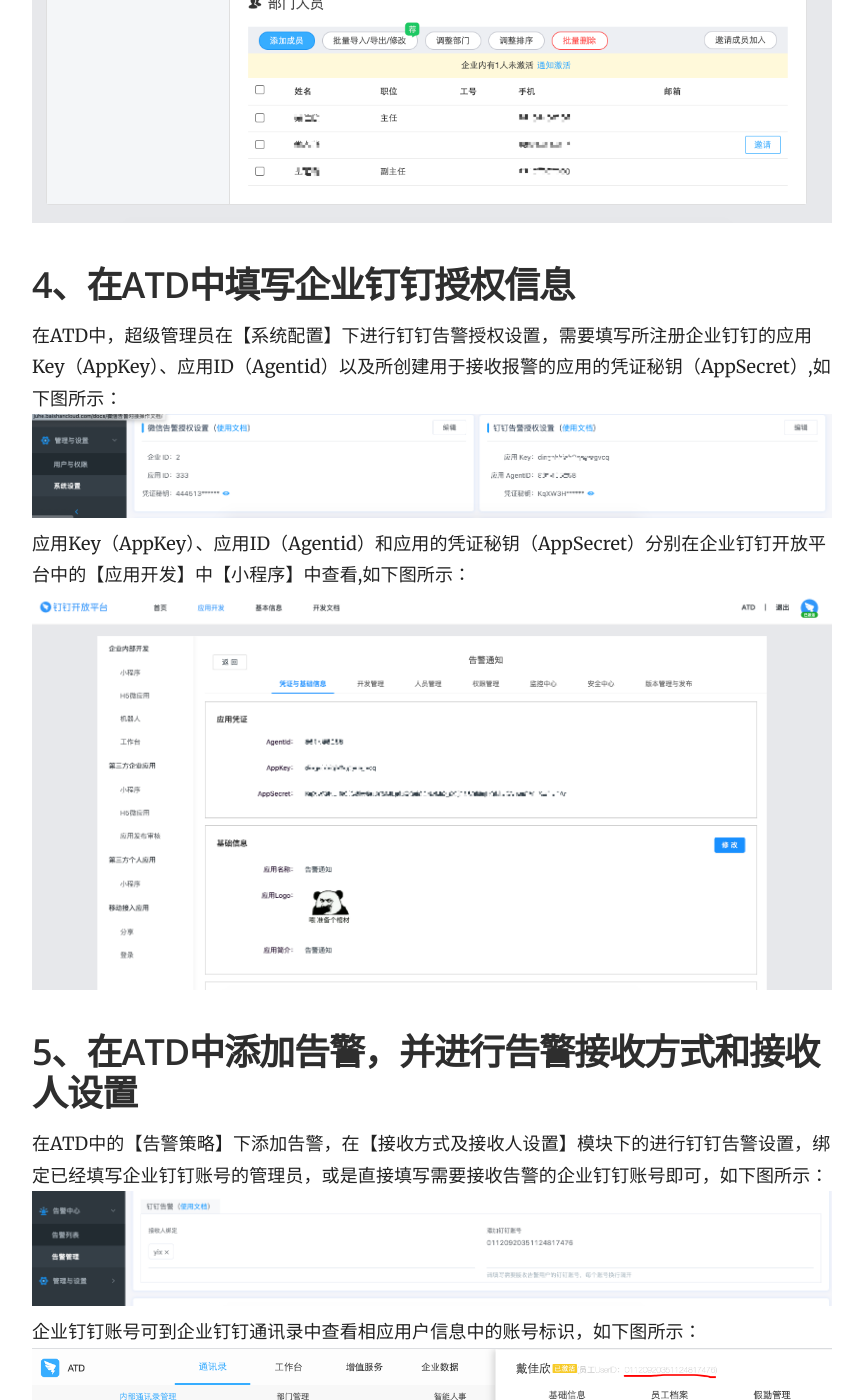
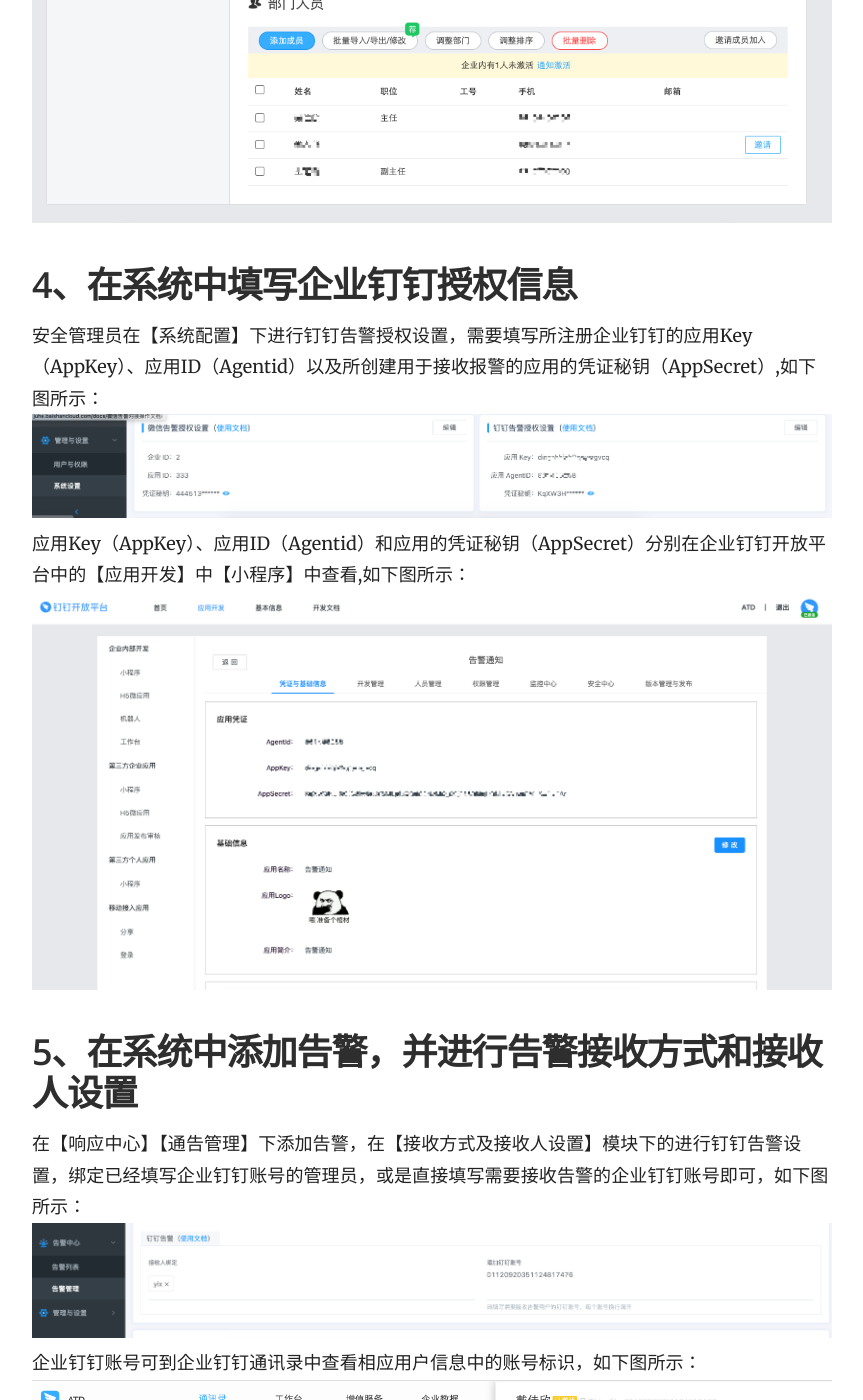
Before and after one commit to ytf606/docs, a Jekyll site: the page built from _docs/钉钉告警对接操作文档.md, in a window 1280 px wide and 1400 px high, scrolled down 2069 px. Shown: the whole window, without its empty margins (358-1221 px from the left). Built offline with Jekyll 4.4.1, drawn with Linux system fonts in a browser that asks for light colours; some of the changed text lies outside the part shown.

Commit message:
Update 钉钉告警对接操作文档.md

```diff
--- a/_docs/钉钉告警对接操作文档.md
+++ b/_docs/钉钉告警对接操作文档.md
@@ -5,12 +5,12 @@
 
 ## 概述
 
-> ATD对接钉钉告警的大致流程如下：<br/>
+> 系统对接钉钉告警的大致流程如下：<br/>
 > 1、注册企业钉钉<br/>
 > 2、在企业钉钉中，创建接收告警的应用<br/>
 > 3、给企业钉钉添加用户<br/>
-> 4、在ATD中填写企业钉钉授权信息<br/>
-> 5、在ATD中添加告警，并进行告警接收方式和接收人设置<br/>
+> 4、在系统中填写企业钉钉授权信息<br/>
+> 5、在系统中添加告警，并进行告警接收方式和接收人设置<br/>
 
 
 
@@ -31,16 +31,16 @@
 
 ![添加用户1]({{site.baseurl}}/images/alert/dingtalk3.png)
 
-## 4、在ATD中填写企业钉钉授权信息
+## 4、在系统中填写企业钉钉授权信息
 
-在ATD中，超级管理员在【系统配置】下进行钉钉告警授权设置，需要填写所注册企业钉钉的应用Key（AppKey）、应用ID（Agentid）以及所创建用于接收报警的应用的凭证秘钥（AppSecret）,如下图所示：<br/>
+安全管理员在【系统配置】下进行钉钉告警授权设置，需要填写所注册企业钉钉的应用Key（AppKey）、应用ID（Agentid）以及所创建用于接收报警的应用的凭证秘钥（AppSecret）,如下图所示：<br/>
 ![授权]({{site.baseurl}}/images/alert/dingtalk4.png)
 应用Key（AppKey）、应用ID（Agentid）和应用的凭证秘钥（AppSecret）分别在企业钉钉开放平台中的【应用开发】中【小程序】中查看,如下图所示：<br/>
 ![corpid]({{site.baseurl}}/images/alert/dingtalk5.png)
 
-## 5、在ATD中添加告警，并进行告警接收方式和接收人设置
+## 5、在系统中添加告警，并进行告警接收方式和接收人设置
 
-在ATD中的【告警策略】下添加告警，在【接收方式及接收人设置】模块下的进行钉钉告警设置，绑定已经填写企业钉钉账号的管理员，或是直接填写需要接收告警的企业钉钉账号即可，如下图所示：<br/>
+在【响应中心】【通告管理】下添加告警，在【接收方式及接收人设置】模块下的进行钉钉告警设置，绑定已经填写企业钉钉账号的管理员，或是直接填写需要接收告警的企业钉钉账号即可，如下图所示：<br/>
 ![告警]({{site.baseurl}}/images/alert/dingtalk6.png)
 企业钉钉账号可到企业钉钉通讯录中查看相应用户信息中的账号标识，如下图所示：<br/>
 ![查看用户账号]({{site.baseurl}}/images/alert/dingtalk7.png)
```
